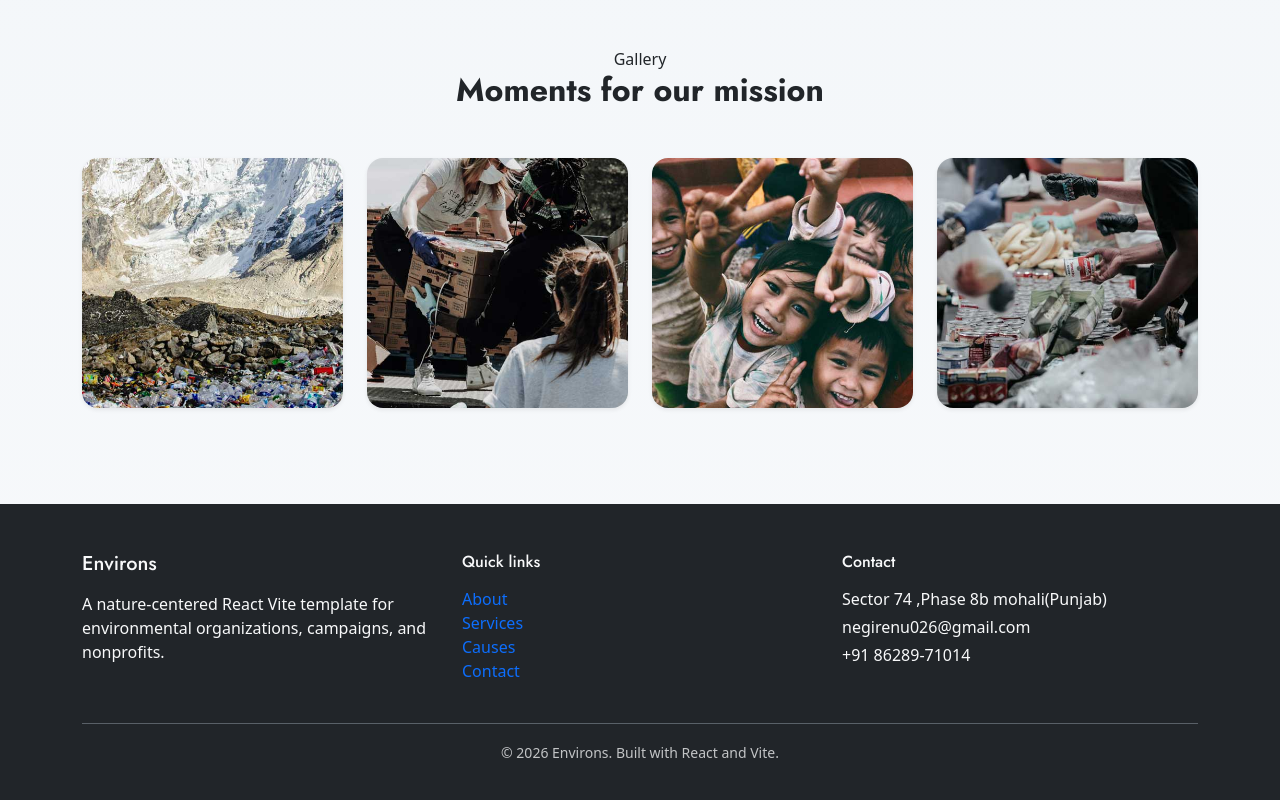
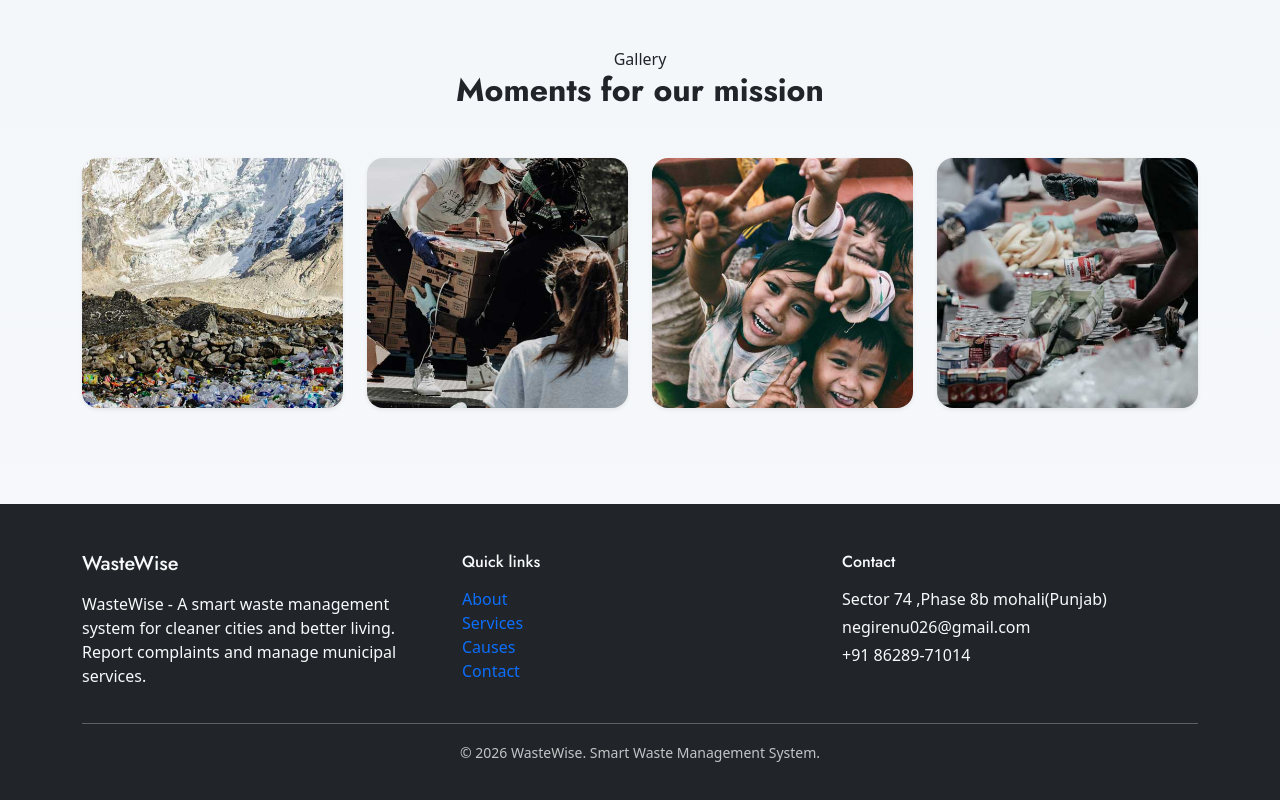
Before and after one commit to negirenu026-a11y/smart-waste-frontend, a React (Vite) app: page / in a window 1280 px wide. Shown: the part 1846-2646 px from the top of the page. Built offline with nearby package versions, Linux system fonts and the light colour scheme; no server answers.

Commit message:
email otp

```diff
--- a/index.html
+++ b/index.html
@@ -6,7 +6,7 @@
     <meta name="viewport" content="width=device-width, initial-scale=1.0" />
     <meta
       name="description"
-      content="Environs React Vite template for environmental and nature websites"
+      content="WasteWise - A smart waste management system for cleaner cities and better living. Report complaints, track waste collection, and manage municipal services."
     />
     <link rel="preconnect" href="https://fonts.googleapis.com" />
     <link rel="preconnect" href="https://fonts.gstatic.com" crossorigin />
@@ -22,7 +22,7 @@
       rel="stylesheet"
       href="https://cdnjs.cloudflare.com/ajax/libs/font-awesome/6.4.2/css/all.min.css"
     />
-    <title>Environs - Environmental React Template</title>
+    <title>WasteWise - Smart Waste Management System</title>
   </head>
   <body>
     <div id="root"></div>
--- a/package.json
+++ b/package.json
@@ -1,5 +1,5 @@
 {
-  "name": "environs-react",
+  "name": "wastewise-frontend",
   "private": true,
   "version": "0.0.0",
   "type": "module",
--- a/src/components/Footer.jsx
+++ b/src/components/Footer.jsx
@@ -6,10 +6,10 @@ function Footer() {
       <div className="container">
         <div className="row gy-4">
           <div className="col-md-4">
-            <h5 className="mb-3 text-brand">Environs</h5>
+            <h5 className="mb-3 text-brand">WasteWise</h5>
             <p className="footer-text">
-              A nature-centered React Vite template for environmental
-              organizations, campaigns, and nonprofits.
+              WasteWise - A smart waste management system for cleaner cities
+              and better living. Report complaints and manage municipal services.
             </p>
           </div>
           <div className="col-md-4">
@@ -37,7 +37,7 @@ function Footer() {
           </div>
         </div>
         <div className="footer-bottom text-center mt-4 pt-3 border-top border-secondary opacity-75">
-          <small>© 2026 Environs. Built with React and Vite.</small>
+          <small>© 2026 WasteWise. Smart Waste Management System.</small>
         </div>
       </div>
     </footer>
--- a/src/components/Navigation.jsx
+++ b/src/components/Navigation.jsx
@@ -339,7 +339,7 @@ function Navigation() {
       {/* ── MAIN NAVBAR ── */}
       <div className={`nb-navbar${scrolled ? ' scrolled' : ''}`}>
         <div className="nb-inner">
-          <NavLink className="nb-brand" to="/">Environs</NavLink>
+          <NavLink className="nb-brand" to="/">WasteWise</NavLink>
 
           {/* Desktop nav */}
           <div className="nb-desktop">
@@ -393,7 +393,7 @@ function Navigation() {
       <div className={`nb-drawer${drawerOpen ? ' open' : ''}`} role="dialog" aria-modal="true">
         {/* Header */}
         <div className="nb-drawer-head">
-          <NavLink className="brand" to="/" onClick={close}>Environs</NavLink>
+          <NavLink className="brand" to="/" onClick={close}>WasteWise</NavLink>
           <button className="nb-drawer-close" onClick={close} aria-label="Close">✕</button>
         </div>
 
```
